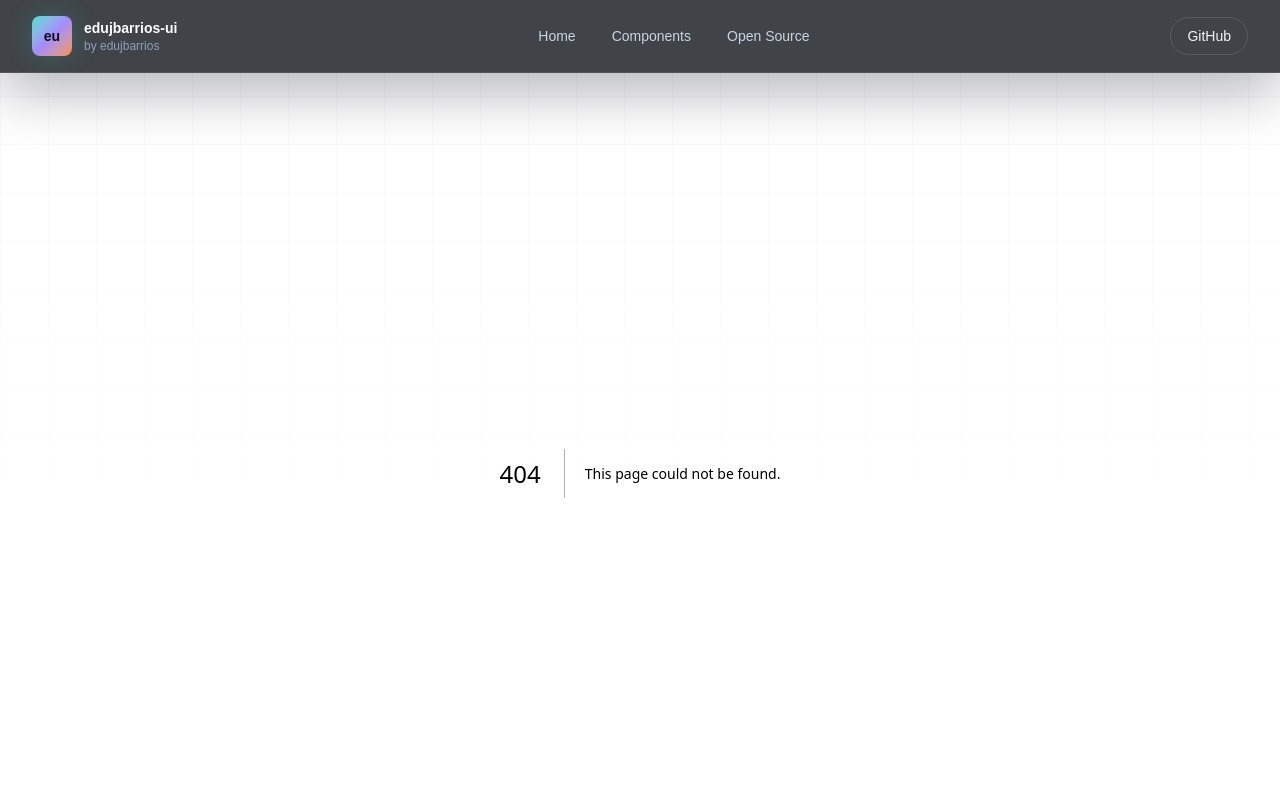
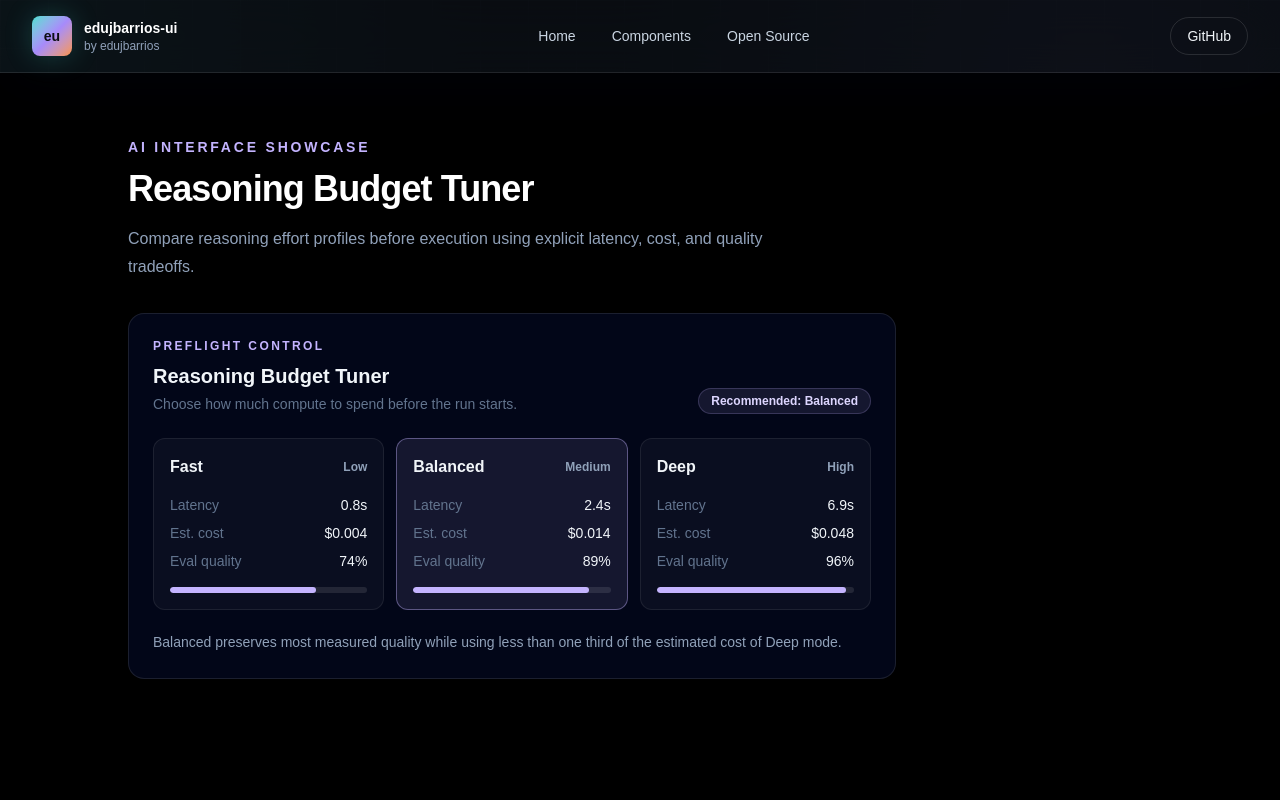
Before and after one commit to edujbarrios/edujbarrios-ui, a Next.js app: page /showcase/reasoning-budget-tuner in a window 1280 px wide. Before the commit this address had no page. Shown: the top 800 px of the page. Built offline with nearby package versions, Linux system fonts and the light colour scheme.

Commit message:
feat: add Reasoning Budget Tuner showcase (#82)
* feat: add Reasoning Budget Tuner component

* feat: add Reasoning Budget Tuner showcase

```diff
--- /dev/null
+++ b/app/showcase/reasoning-budget-tuner/page.tsx
@@ -0,0 +1,16 @@
+import { ReasoningBudgetTuner } from "@/components/ui/reasoning-budget-tuner";
+
+export default function ReasoningBudgetTunerShowcase() {
+  return (
+    <main className="min-h-screen bg-black px-6 py-16">
+      <div className="mx-auto flex max-w-5xl flex-col gap-8">
+        <div className="max-w-2xl">
+          <p className="text-sm font-semibold uppercase tracking-[0.2em] text-violet-300">AI Interface Showcase</p>
+          <h1 className="mt-3 text-4xl font-black tracking-tight text-white">Reasoning Budget Tuner</h1>
+          <p className="mt-4 text-base leading-7 text-slate-400">Compare reasoning effort profiles before execution using explicit latency, cost, and quality tradeoffs.</p>
+        </div>
+        <ReasoningBudgetTuner />
+      </div>
+    </main>
+  );
+}
--- /dev/null
+++ b/components/ui/reasoning-budget-tuner.tsx
@@ -0,0 +1,41 @@
+const modes = [
+  { name: "Fast", effort: "Low", latency: "0.8s", cost: "$0.004", quality: 74 },
+  { name: "Balanced", effort: "Medium", latency: "2.4s", cost: "$0.014", quality: 89 },
+  { name: "Deep", effort: "High", latency: "6.9s", cost: "$0.048", quality: 96 },
+];
+
+export function ReasoningBudgetTuner() {
+  return (
+    <section className="w-full max-w-3xl rounded-2xl border border-white/10 bg-slate-950 p-6 text-slate-100 shadow-2xl">
+      <div className="flex flex-wrap items-end justify-between gap-4">
+        <div>
+          <p className="text-xs font-semibold uppercase tracking-[0.2em] text-violet-300">Preflight control</p>
+          <h2 className="mt-2 text-xl font-bold">Reasoning Budget Tuner</h2>
+          <p className="mt-1 text-sm text-slate-500">Choose how much compute to spend before the run starts.</p>
+        </div>
+        <span className="rounded-full border border-violet-300/20 bg-violet-300/10 px-3 py-1 text-xs font-bold text-violet-200">Recommended: Balanced</span>
+      </div>
+
+      <div className="mt-6 grid gap-3 md:grid-cols-3">
+        {modes.map((mode) => (
+          <article key={mode.name} className={`rounded-xl border p-4 ${mode.name === "Balanced" ? "border-violet-300/40 bg-violet-300/10" : "border-white/8 bg-white/[0.035]"}`}>
+            <div className="flex items-center justify-between gap-3">
+              <h3 className="font-bold">{mode.name}</h3>
+              <span className="text-xs font-semibold text-slate-400">{mode.effort}</span>
+            </div>
+            <dl className="mt-4 space-y-2 text-sm">
+              <div className="flex justify-between gap-3"><dt className="text-slate-500">Latency</dt><dd>{mode.latency}</dd></div>
+              <div className="flex justify-between gap-3"><dt className="text-slate-500">Est. cost</dt><dd>{mode.cost}</dd></div>
+              <div className="flex justify-between gap-3"><dt className="text-slate-500">Eval quality</dt><dd>{mode.quality}%</dd></div>
+            </dl>
+            <div className="mt-4 h-1.5 overflow-hidden rounded-full bg-white/10" role="progressbar" aria-label={`${mode.name} evaluation quality`} aria-valuemin={0} aria-valuemax={100} aria-valuenow={mode.quality}>
+              <div className="h-full rounded-full bg-violet-300" style={{ width: `${mode.quality}%` }} />
+            </div>
+          </article>
+        ))}
+      </div>
+
+      <p className="mt-5 text-sm leading-6 text-slate-400">Balanced preserves most measured quality while using less than one third of the estimated cost of Deep mode.</p>
+    </section>
+  );
+}
```
